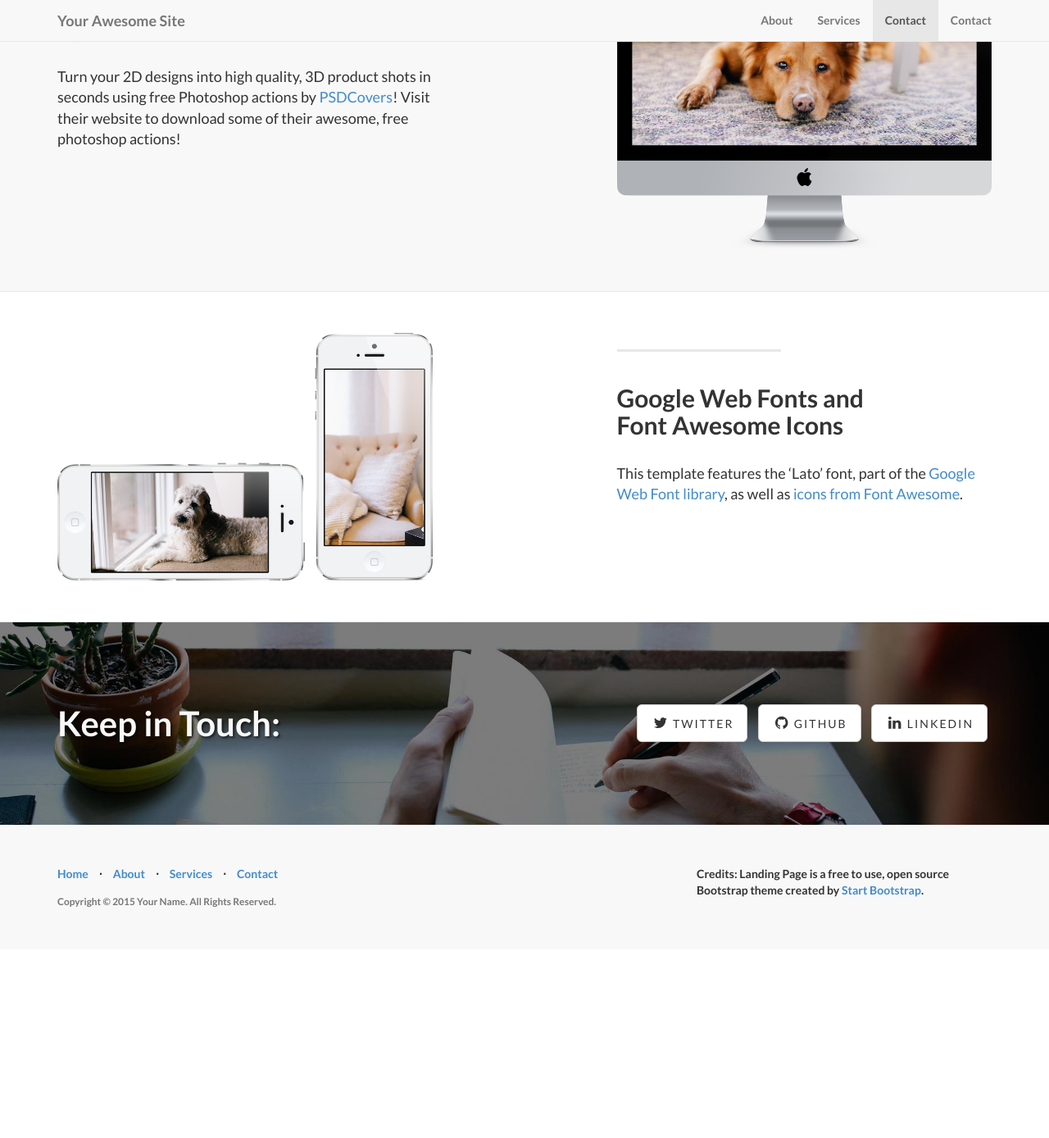
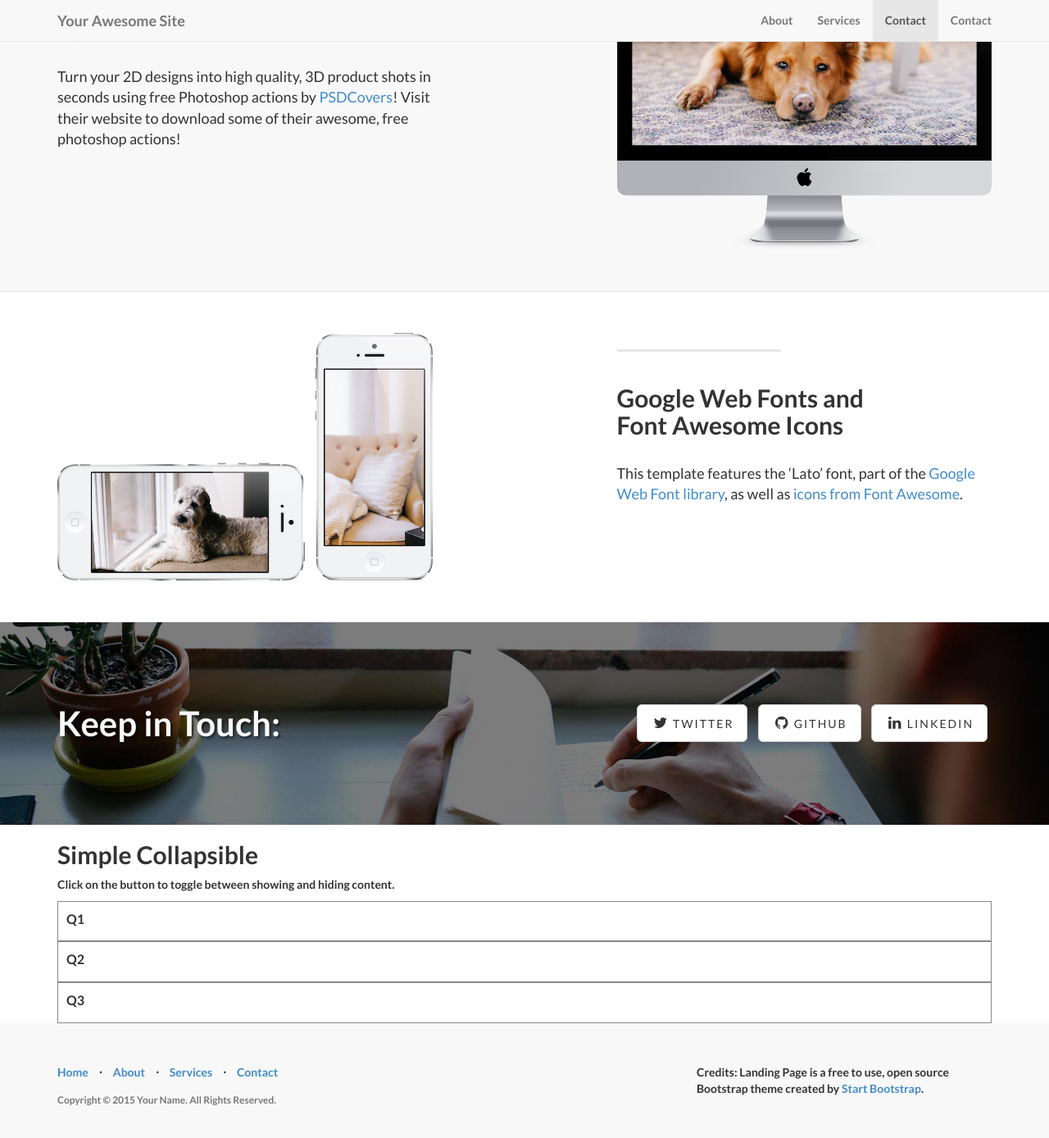
Before and after one commit to classprep/classprep.github.io, a Jekyll site: the page built from index.html, in a window 1280 px wide and 1400 px high, scrolled down 1644 px. Shown: the top 1388 px of the window at 82% size. Built offline with Jekyll 4.4.1, drawn with Linux system fonts in a browser that asks for light colours; before the commit the page ends 2802 px from its top, so only the background shows below that.

Commit message:
Update contact.html

```diff
--- a/_includes/contact.html
+++ b/_includes/contact.html
@@ -21,5 +21,54 @@
 		<!-- /.container -->
 
 	</div>
+
+	  <style>
+    .faq-box{
+      padding: 10px;
+      border : 1px solid #888;
+    }
+    label{
+      font-size:16px;
+      cursor:pointer;
+    }
+  </style>
+
+<div class="container">
+  <h2>Simple Collapsible</h2>
+  <p>Click on the button to toggle between showing and hiding content.</p>
+  <!-- FAQ start -->
+  <div class="faq-box">
+    <label data-toggle="collapse" data-target="#q1">Q1</label>
+    <div id="q1" class="collapse">
+      Lorem ipsum dolor sit amet, consectetur adipisicing elit,
+      sed do eiusmod tempor incididunt ut labore et dolore magna aliqua. Ut enim ad minim veniam,
+      quis nostrud exercitation ullamco laboris nisi ut aliquip ex ea commodo consequat.
+    </div>
+  </div>
+  <!-- FAQ stop -->
+
+  <!-- FAQ start -->
+  <div class="faq-box">
+    <label data-toggle="collapse" data-target="#q2">Q2</label>
+    <div id="q2" class="collapse">
+      Lorem ipsum dolor sit amet, consectetur adipisicing elit,
+      sed do eiusmod tempor incididunt ut labore et dolore magna aliqua. Ut enim ad minim veniam,
+      quis nostrud exercitation ullamco laboris nisi ut aliquip ex ea commodo consequat.
+    </div>
+  </div>
+  <!-- FAQ stop -->
+
+  <!-- FAQ start -->
+  <div class="faq-box">
+    <label data-toggle="collapse" data-target="#q3">Q3</label>
+    <div id="q3" class="collapse">
+      Lorem ipsum dolor sit amet, consectetur adipisicing elit,
+      sed do eiusmod tempor incididunt ut labore et dolore magna aliqua. Ut enim ad minim veniam,
+      quis nostrud exercitation ullamco laboris nisi ut aliquip ex ea commodo consequat.
+    </div>
+  </div>
+  <!-- FAQ stop -->
+</div>
+
 </section>
 <!-- /.banner -->
```
